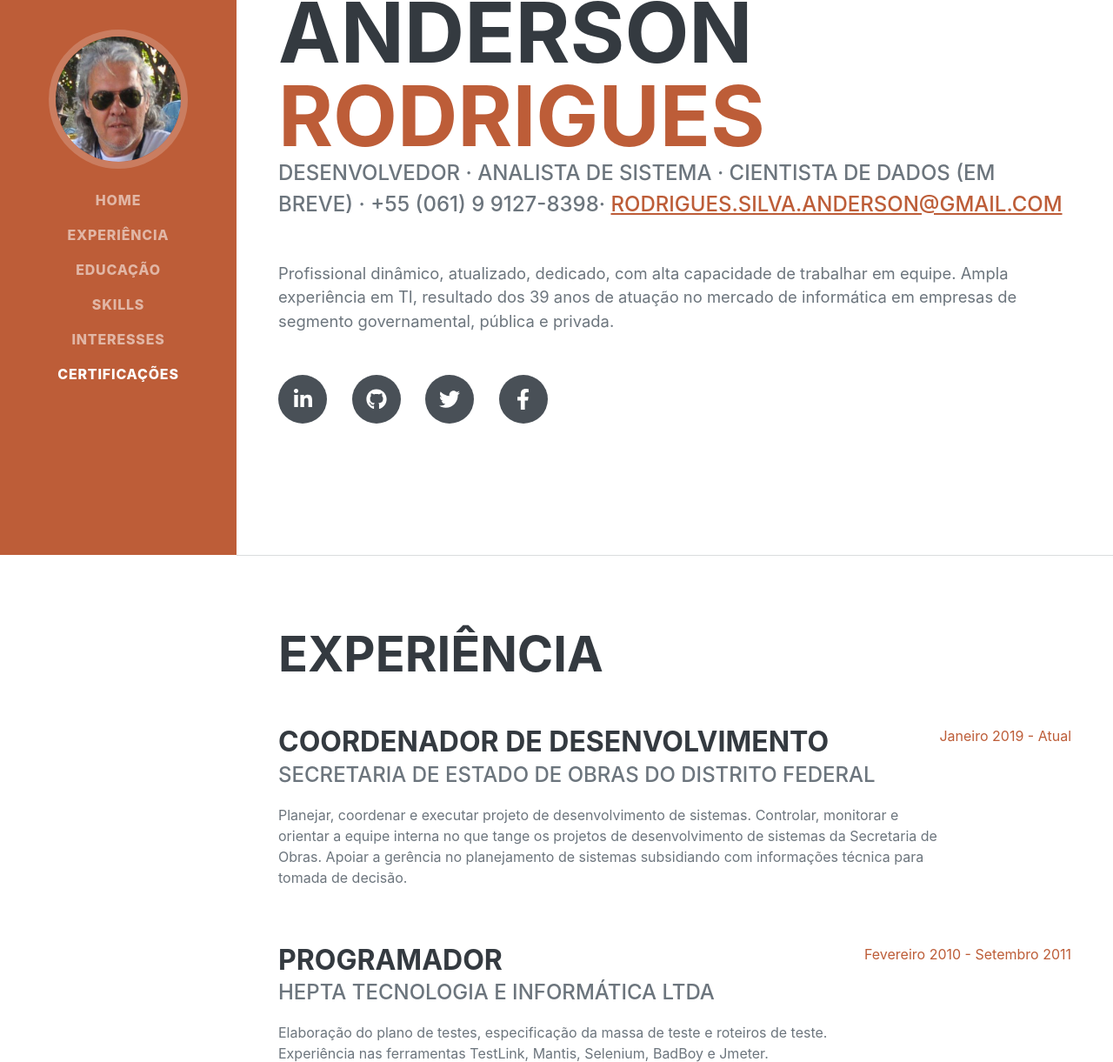
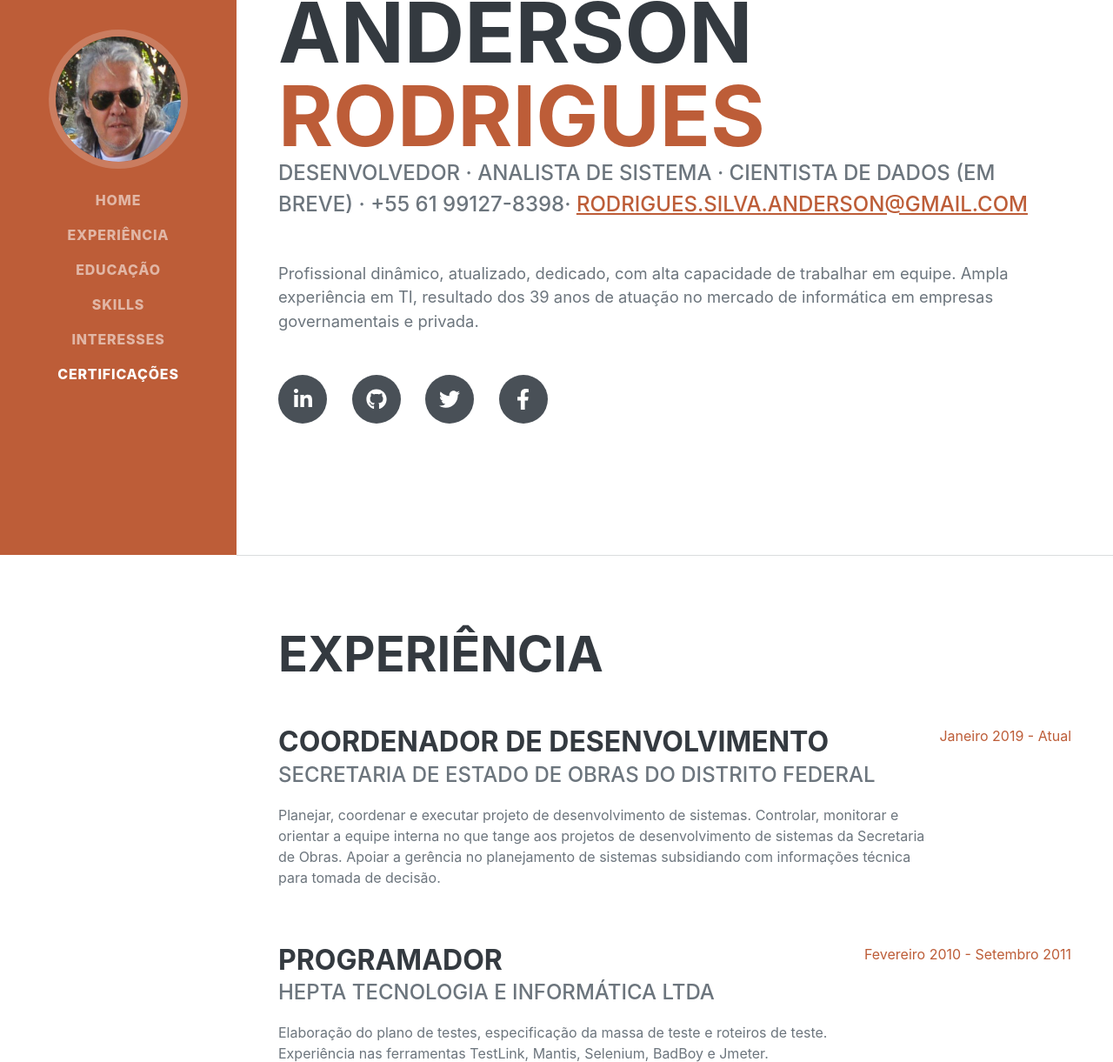
Before and after one commit to bomcabelo/portfolio, a plain HTML site: page index.html in a window 1280 px wide. Shown: the part 162-1383 px from the top of the page at 87% size. Drawn offline with nearby package versions, Linux system fonts and the light colour scheme; a web font is replaced by a local one.

Commit message:
Update index.html

```diff
--- a/index.html
+++ b/index.html
@@ -44,11 +44,11 @@
                         <span class="text-primary">Rodrigues</span>
                     </h1>
                     <div class="subheading mb-5">
-                        Desenvolvedor · Analista de Sistema · Cientista de Dados (em breve) · +55 (061) 9 9127-8398·
+                        Desenvolvedor · Analista de Sistema · Cientista de Dados (em breve) · +55 61 99127-8398·
                         <a href="mailto:name@email.com">rodrigues.silva.anderson@gmail.com</a>
                     </div>
                     <p class="lead mb-5">Profissional dinâmico, atualizado, dedicado, com alta capacidade de trabalhar em equipe. Ampla experiência em
-                    TI, resultado dos 39 anos de atuação no mercado de informática em empresas de segmento governamental, pública e privada.</p>
+                    TI, resultado dos 39 anos de atuação no mercado de informática em empresas governamentais e privada.</p>
                     <div class="social-icons">
                         <a class="social-icon" href="https://www.linkedin.com/in/anderson-da-silva-rodrigues-11127a17/"><i class="fab fa-linkedin-in"></i></a>
                         <a class="social-icon" href="https://github.com/bomcabelo"><i class="fab fa-github"></i></a>
@@ -67,7 +67,7 @@
                             <h3 class="mb-0">Coordenador de Desenvolvimento</h3>
                             <div class="subheading mb-3">Secretaria de Estado de Obras do Distrito Federal</div>
                             <p>Planejar, coordenar e executar projeto de desenvolvimento de sistemas. Controlar, monitorar e orientar a equipe interna
-                            no que tange os projetos de desenvolvimento de sistemas da Secretaria de Obras. Apoiar a gerência no planejamento de sistemas
+                            no que tange aos projetos de desenvolvimento de sistemas da Secretaria de Obras. Apoiar a gerência no planejamento de sistemas
                             subsidiando com informações técnica para tomada de decisão.</p>
                         </div>
                         <div class="flex-shrink-0"><span class="text-primary">Janeiro 2019 - Atual</span></div>
```
